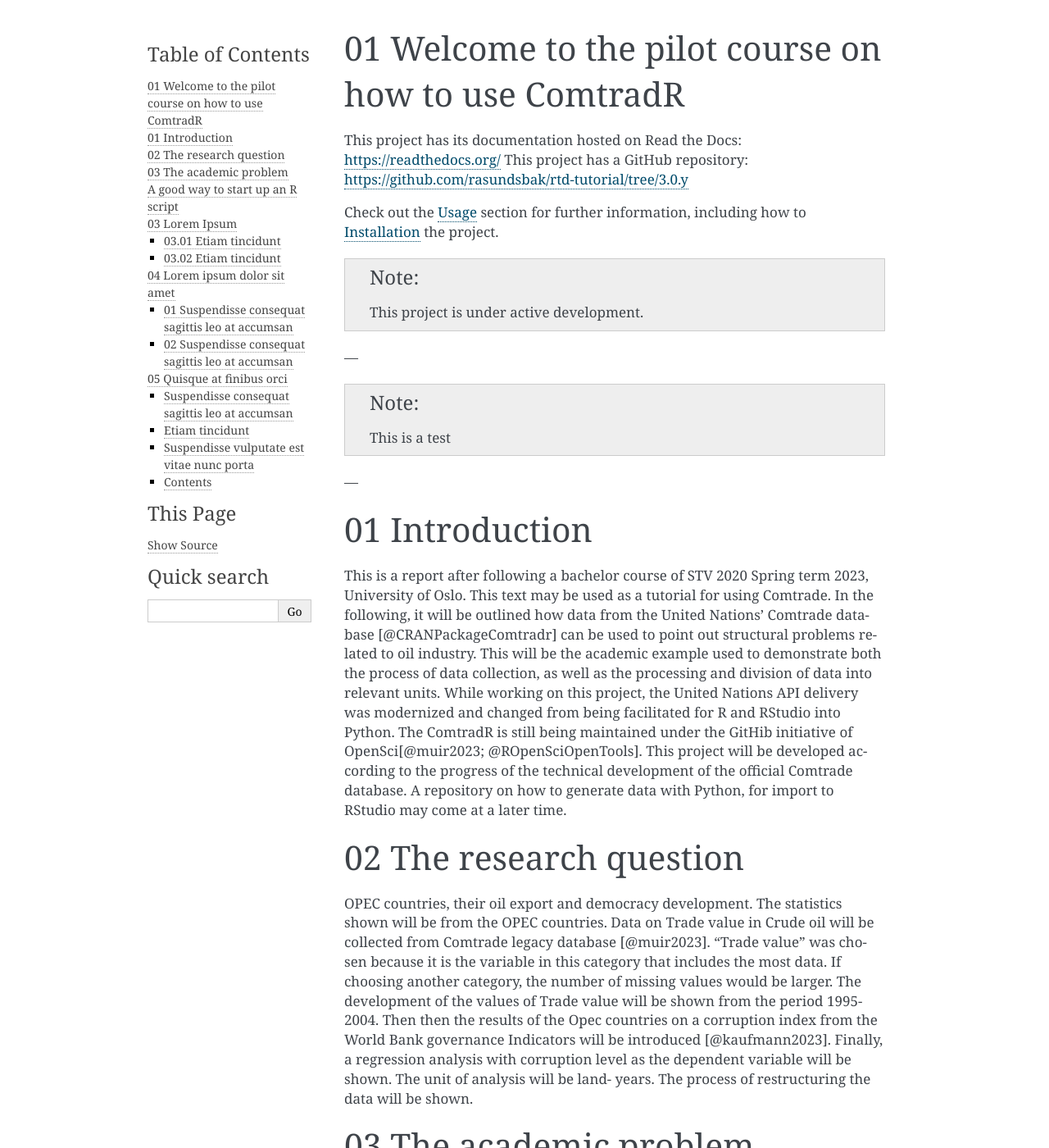
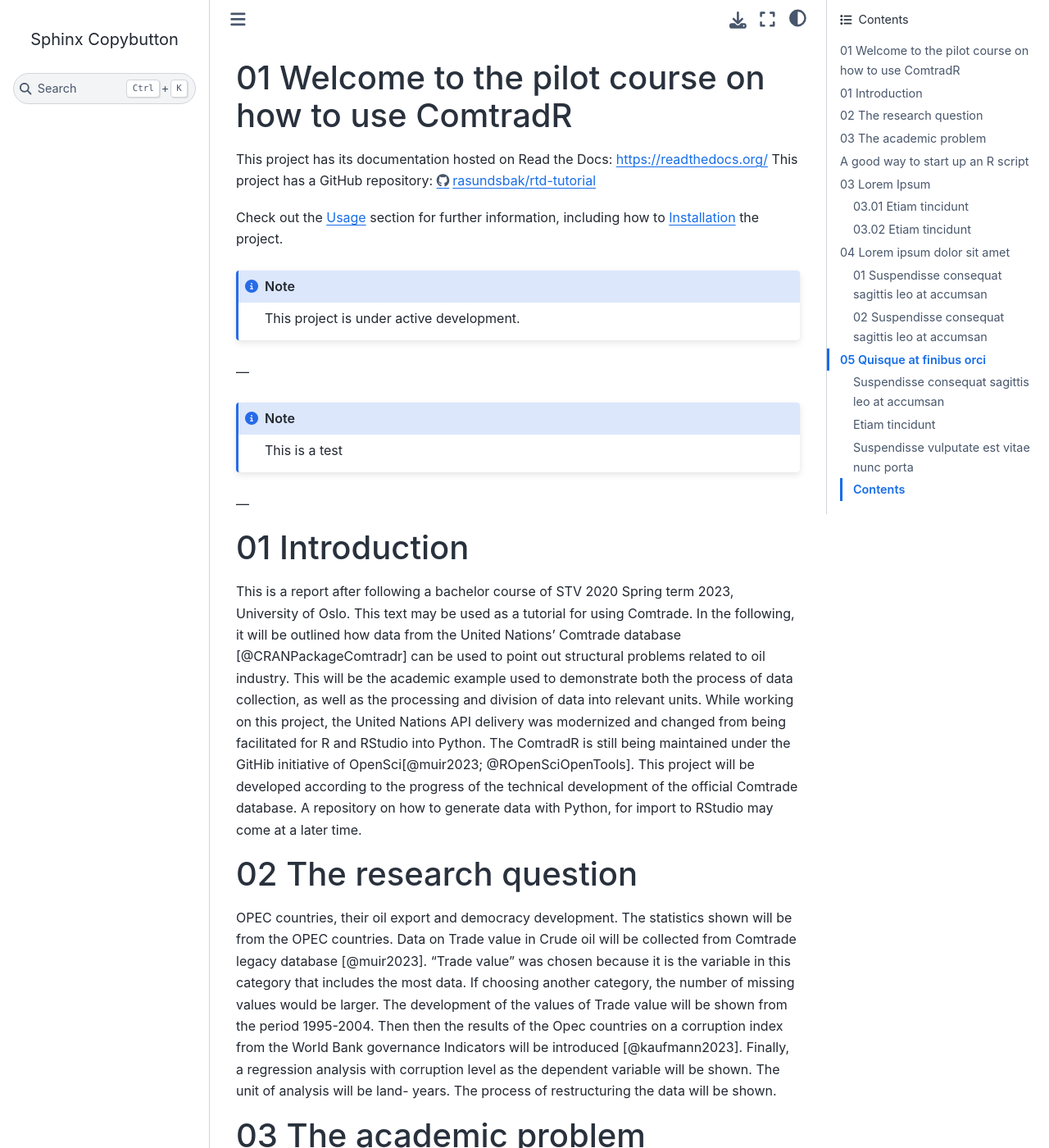
Before and after one commit to rasundsbak/rtd-tutorial, a Sphinx documentation site: the page built from docs/source/index.rst, in a window 1280 px wide and 1400 px high. Shown: the whole window at 82% size. Built offline with Sphinx 7.4.7 and the Sphinx Book theme 1.1.4, drawn with Linux system fonts in a browser that asks for light colours; pages that are not in the unit, such as notebooks, are missing from menus; comment, search, counter and statistics services are not loaded; some of the changed text lies outside the part shown.

Commit message:
Update conf.py
messing w py file

```diff
--- a/docs/source/conf.py
+++ b/docs/source/conf.py
@@ -65,16 +65,22 @@
 sidebarbgcolor = 'DarkOrange'
 
 # html_theme = 'sphinx_rtd_theme'
-
+html_theme = "sphinx_book_theme"
 # default works, but not to change colour
 # html_theme = 'default'
 # sidebarbgcolor = '#FF8C00'
 # sidebarbgcolor = 'DarkOrange'
-
 # html_theme = "pyramid"
 
 # -- Options for EPUB output
 epub_show_urls = 'footnote'
 
+# Add any paths that contain custom static files (such as style sheets) here,
+# relative to this directory. They are copied after the builtin static files,
+# so a file named "default.css" will overwrite the builtin "default.css".
+html_static_path = ["_static"]
+html_logo = "../sphinx_copybutton/_static/copy-button.svg"
+html_title = "Sphinx Copybutton"
+
 # changing layout: https://sphinx-rtd-trial.readthedocs.io/en/1.1.3/theming.html
 # css colours: https://www.w3schools.com/cssref/css_colors.php
```
